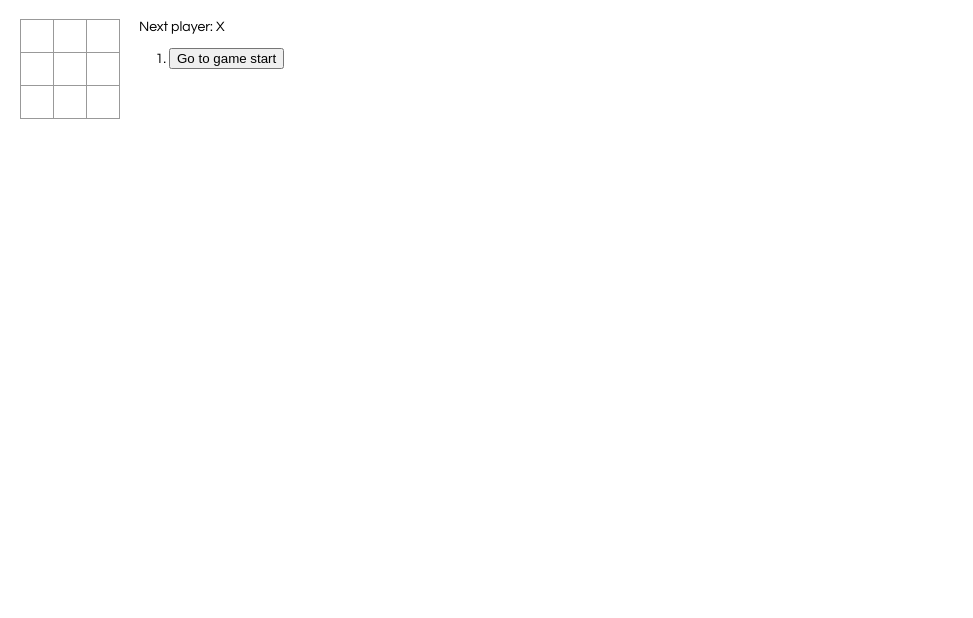
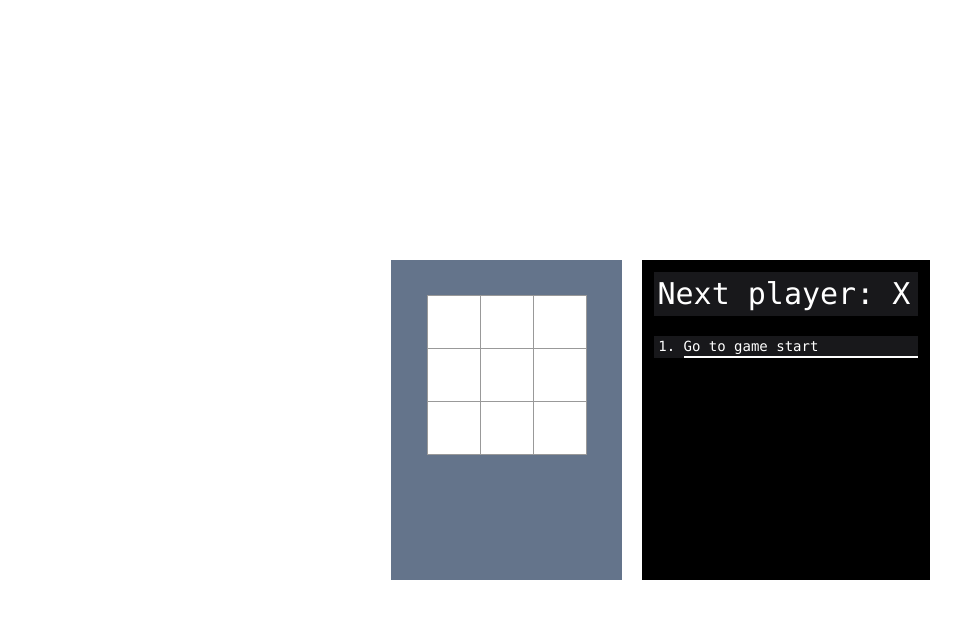
Before and after one commit to RicardoEspindol/jogo-da-velha-react, a React app in the folder jogo-da-velha-react/: page / in a window 1280 px wide. Shown: the whole page, without its empty margins (0-973 px from the left). Built offline with nearby package versions, Linux system fonts and the light colour scheme.

Commit message:
style Tic-tac-toe

```diff
--- a/jogo-da-velha-react/package.json
+++ b/jogo-da-velha-react/package.json
@@ -34,5 +34,8 @@
       "last 1 firefox version",
       "last 1 safari version"
     ]
+  },
+  "devDependencies": {
+    "tailwindcss": "^3.2.7"
   }
 }
--- a/jogo-da-velha-react/src/index.css
+++ b/jogo-da-velha-react/src/index.css
@@ -1,3 +1,8 @@
+@tailwind base;
+@tailwind components;
+@tailwind utilities;
+
+
 body {
   font: 14px "Century Gothic", Futura, sans-serif;
   margin: 20px;
@@ -23,13 +28,13 @@ ol, ul {
   float: left;
   font-size: 24px;
   font-weight: bold;
-  line-height: 34px;
-  height: 34px;
+  line-height: 54px;
+  height: 54px;
   margin-right: -1px;
   margin-top: -1px;
   padding: 0;
   text-align: center;
-  width: 34px;
+  width: 54px;
 }
 
 .square:focus {
--- a/jogo-da-velha-react/src/index.js
+++ b/jogo-da-velha-react/src/index.js
@@ -5,7 +5,8 @@ import './index.css';
 
 function Square(props){
   return(
-    <button className='square' onClick={
+    <button className='square text-red-700 text-9xl'
+    onClick={
       props.onClick}>
         {props.value}
       </button>
@@ -91,7 +92,7 @@ class Game extends React.Component {
         'Go to move #' + move :
         'Go to game start';
       return (
-        <li key={move}>
+        <li key={move} className="border-2 border-white border-t-0 border-l-0 border-r-0 hover:underline list-decimal">
           <button onClick={() => this.jumpTo(move)}>{desc}</button>
         </li>
       );
@@ -105,16 +106,22 @@ class Game extends React.Component {
     }
 
     return (
+      <div className='flex flex-row justify-center items-center h-screen w-screen'>
         <div className="game">
-        <div className="game-board">
+          <div className="game-board p-9 bg-slate-500">
             <Board
              squares={current.squares}
             onClick={(i) => this.handleClick(i)}
             />
           </div>
-        <div className="game-info">
-        <div>{status}</div>
-          <ol>{moves}</ol>
+          <div className="game-info p-3 font-extralight font-mono text-white w-72 h-80 bg-black">
+          <div
+          className='bg-zinc-900 text-3xl p-1 hover:underline'
+          >{status}</div>
+            <ol
+            className='bg-zinc-900 text-sm font-light mt-5'
+            >{moves}</ol>
+          </div>
         </div>
       </div>
     );
--- /dev/null
+++ b/jogo-da-velha-react/tailwind.config.js
@@ -0,0 +1,10 @@
+/** @type {import('tailwindcss').Config} */
+module.exports = {
+  content: [
+    "./src/**/*.{js,jsx,ts,tsx}",
+  ],
+  theme: {
+    extend: {},
+  },
+  plugins: [],
+}
```
Also changed, not shown: 1 other file. Lines whose indentation alone changed are shown as unchanged.
